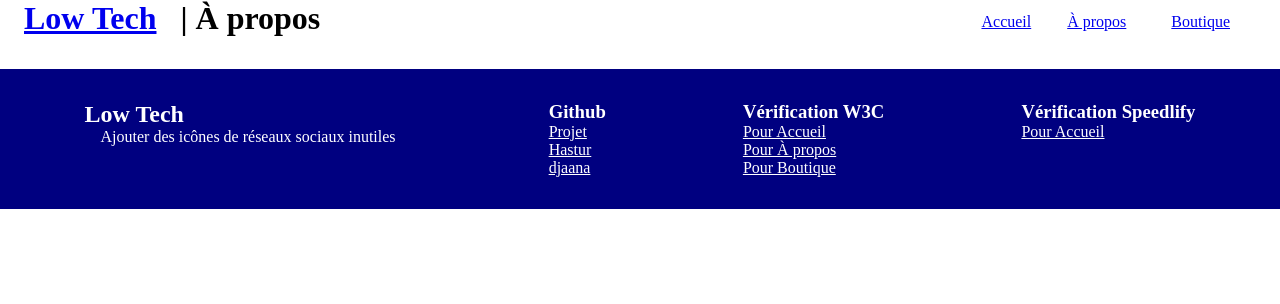
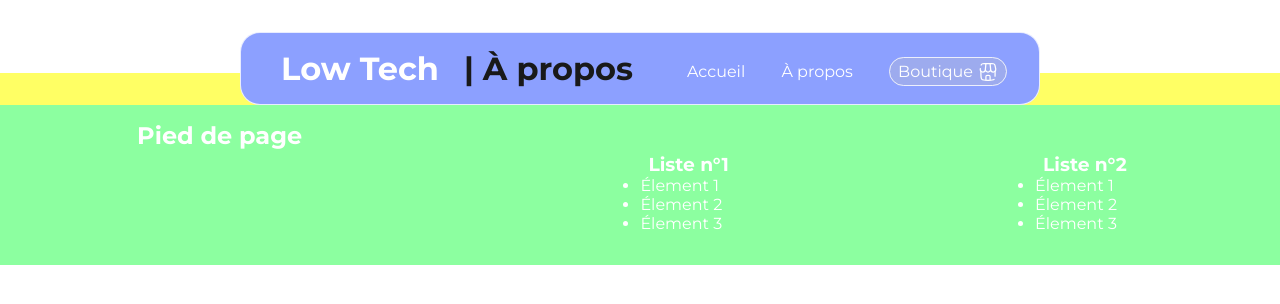
Before and after one commit to Coda-Dijon/html-b1-2026-g5, a plain HTML site: page about.html in a window 1280 px wide. Drawn offline with Linux system fonts and the light colour scheme.

Commit message:
style(header): add navigation style

```diff
--- a/about.html
+++ b/about.html
@@ -4,9 +4,12 @@
     <meta charset="UTF-8">
     <meta name="viewport" content="width=device-width, initial-scale=1.0">
     <link rel="stylesheet" href="style.css">
+    <link rel="preconnect" href="https://fonts.gstatic.com" crossorigin>
+    <link href="https://fonts.googleapis.com/css2?family=Montserrat:ital,wght@0,100..900;1,100..900&family=Poppins:ital,wght@0,100;0,200;0,300;0,400;0,500;0,600;0,700;0,800;0,900;1,100;1,200;1,300;1,400;1,500;1,600;1,700;1,800;1,900&display=swap" rel="stylesheet">
     <title>Low Tech, À propos</title>
 </head>
 <body>
+    <div class="page">
         <header class="navbar">
             <h1><a href="index.html">Low Tech</a> | À propos</h1>
             <nav>
@@ -21,33 +24,24 @@
         </main>
 
         <footer>
-        <div>
-            <h2>Low Tech</h2>
-            <p>Ajouter des icônes de réseaux sociaux inutiles</p>
-        </div>
+            <h2>Pied de page</h2>
             <div> <!--Temporaire-->
-            <h3>Github</h3>
+            <h3>Liste n°1</h3>
                 <ul>
-                <li><a href="https://github.com/Coda-Dijon/html-b1-2026-g5">Projet</a></li>
-                <li><a href="https://github.com/Hastu-r">Hastur</a></li>
-                <li><a href="https://github.com/djaana">djaana</a></li>
+                    <li>Élement 1</li>
+                    <li>Élement 2</li>
+                    <li>Élement 3</li>
                 </ul>
             </div>
 
-        <div> <!--Temporaire-->
-            <h3>Vérification W3C</h3>
+            <div> <!--Temporaire---->
+            <h3>Liste n°2</h3>
                 <ul>
-                <li><a href="https://validator.w3.org/nu/?showoutline=yes&showimagereport=yes&level=warning&doc=https://coda-dijon.github.io/html-b1-2026-g5/">Pour Accueil</a></li>
-                <li><a href="https://validator.w3.org/nu/?showoutline=yes&showimagereport=yes&level=warning&doc=https://coda-dijon.github.io/html-b1-2026-g5/about">Pour À propos</a></li>
-                <li><a href="https://validator.w3.org/nu/?showoutline=yes&showimagereport=yes&level=warning&doc=https://coda-dijon.github.io/html-b1-2026-g5/shop">Pour Boutique</a></li>
-            </ul>
-        </div>
-
-        <div>
-            <h3>Vérification Speedlify</h3>
-            <ul>
-                <li><a href="https://speedlify-b1-2026-coda.baldir.fr/site/coda--dijon-github-io-html--b1--2026--g5/">Pour Accueil</a></li>
+                    <li>Élement 1</li>
+                    <li>Élement 2</li>
+                    <li>Élement 3</li>
                 </ul>
             </div>
         </footer>
+    </div>
 </html>
--- a/style.css
+++ b/style.css
@@ -5,27 +5,69 @@
 }
 
 html body {
+    font-family: "Montserrat";
     width: 100%;
     height: 100%;
 }
 
+.page {
+  display: grid;
+  width: 100%;
+  height: auto;
+  grid-template-areas:
+    "head head"
+    "main  main"
+    "foot  foot";
+    grid-template-columns: 1fr;
+    grid-template-rows: auto auto auto;
+}
+
+.page .navbar {
+  grid-area: head;
+  background-color: #8ca0ff;
+}
+
+.page main {
+  grid-area: main;
+  background-color: #ffff64;
+}
+
+.page footer {
+  grid-area: foot;
+  background-color: #8cffa0;
+}
+
 .navbar {
+    color: #191919;
+    grid-area: head;
+    background-color: rgba(200, 200, 200, .3);
+    border: 1px solid rgba(255, 255, 255, .8);
+    backdrop-filter: blur(10px);
     display: flex;
     justify-content: space-between;
     align-items: center;
-    flex: auto;
+    position: sticky;
+    top: 2rem;
+    width: 50rem;
+    margin: auto;
+    border-radius: 20px;
+    padding: 1rem;
 
     h1 {
         margin-left: .5rem;
     }
 
     a {
+        color: #fff;
+        text-decoration: none !important;
         margin: 1rem;
         justify-content: right;
     }
 
     .shop {
-        border: 1px solid white;
+        background-color: rgba(200, 200, 200, .3);
+        backdrop-filter: blur(10px);
+        border: 1px solid rgba(255, 255, 255, .8);
         border-radius: 100px;
         padding: .25rem .5rem .25rem .5rem;
     }
@@ -44,26 +86,12 @@ footer {
     display: flex;
     justify-content: space-around;
     flex-wrap: wrap;
-    padding: 1rem;
-
-    ul {
-        list-style-type: none;
-    }
-
     h2 {
+        margin: 1rem;
         margin-right: 4rem;
     }
-
-    h3 {
-        margin: 0;
-    }
-
-    a {
-        color: white;
-    }
-
     div {
-        padding: 1rem;
+        margin: 2rem;
     }
 }
 
@@ -97,16 +125,10 @@ img {
     display: flex;
     flex-direction: column;
     justify-content: center;
-    padding: 1rem;
-    color: white;
-    text-align: center;
-}
-
-.title img {
-    grid-area: superposition;
-    width: 100%;
-    height: 50rem;
-    object-fit: cover;
+    align-items: center;
+    h2 {
+        position: absolute;
+    }
 }
 
 main {
@@ -138,9 +160,11 @@ main {
     width: clamp(20rem, 25%, 25%);
     box-shadow: 10px 5px 5px green;
     margin-bottom: 1.5rem;
+
     img {
         height: 20rem;
     }
+
     button {
         margin: .5rem;
     }
```
Also changed, not shown: index.html (+4 -0 lines), shop.html (+3 -0 lines). Lines whose indentation alone changed are shown as unchanged.
